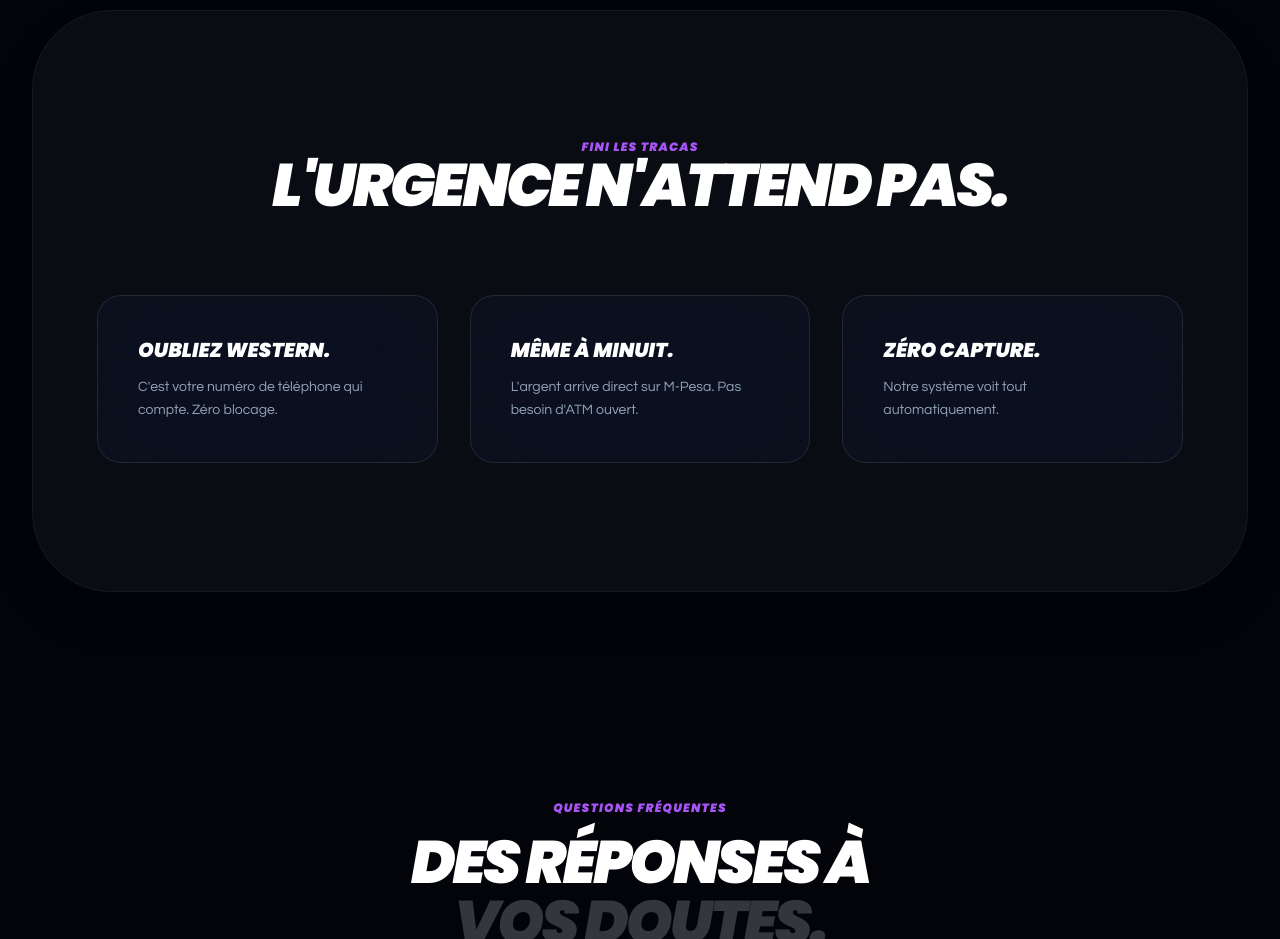
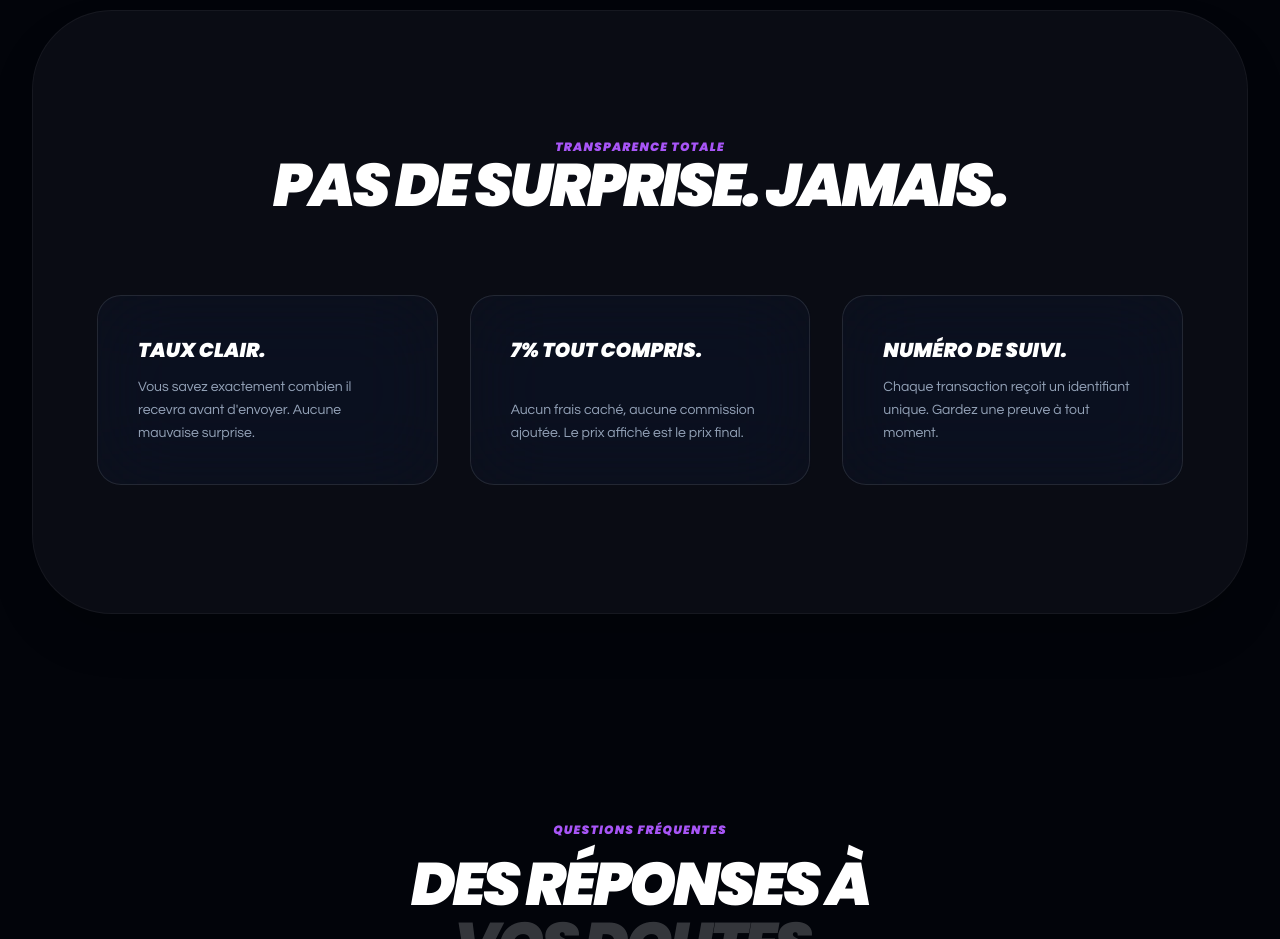
Before and after one commit to bred9702-svg/muniapay-frontend, a React (Vite) app: page / in a window 1280 px wide. Shown: the part 3440-4379 px from the top of the page. Built offline with nearby package versions, Linux system fonts and the light colour scheme.

Commit message:
Update App.jsx

```diff
--- a/src/App.jsx
+++ b/src/App.jsx
@@ -349,14 +349,14 @@ const App = () => {
       <section className="py-20 md:py-32 bg-[#0a0c14] section-rounded my-12 md:my-20 relative overflow-hidden border border-white/5 shadow-2xl">
         <div className="container mx-auto max-w-7xl px-8 md:px-16 text-white">
           <div className="text-center mb-12 md:mb-20">
-            <h2 className="text-xs font-black text-purple-500 uppercase tracking-widest font-heading italic">Fini les tracas</h2>
-            <h3 className="text-3xl md:text-6xl font-black tracking-tighter uppercase italic font-heading">L'urgence n'attend pas.</h3>
+            <h2 className="text-xs font-black text-purple-500 uppercase tracking-widest font-heading italic">Transparence totale</h2>
+            <h3 className="text-3xl md:text-6xl font-black tracking-tighter uppercase italic font-heading">Pas de surprise. Jamais.</h3>
           </div>
-          <div className="grid md:grid-cols-3 gap-8 items-stretch">
+          <div className="grid md:grid-cols-3 gap-8">
             {[
-              { title: "Oubliez Western.", desc: "C'est votre numéro de téléphone qui compte. Zéro blocage.", icon: <X className="w-5 h-5"/> },
-              { title: "Même à minuit.", desc: "L'argent arrive direct sur M-Pesa. Pas besoin d'ATM ouvert.", icon: <Clock className="w-5 h-5"/> },
-              { title: "Zéro capture.", desc: "Notre système voit tout automatiquement.", icon: <Lock className="w-5 h-5"/> }
+              { title: "Taux clair.", desc: "Vous savez exactement combien il recevra avant d'envoyer. Aucune mauvaise surprise.", icon: <CheckCircle2 className="w-5 h-5"/> },
+              { title: "7% tout compris.", desc: "Aucun frais caché, aucune commission ajoutée. Le prix affiché est le prix final.", icon: <Lock className="w-5 h-5"/> },
+              { title: "Numéro de suivi.", desc: "Chaque transaction reçoit un identifiant unique. Gardez une preuve à tout moment.", icon: <Clock className="w-5 h-5"/> }
             ].map((item, i) => (
               <div key={i} className="glass-card p-8 md:p-10 rounded-3xl border border-white/10 h-full flex flex-col justify-between">
                 <h4 className="text-xl font-black font-heading uppercase mb-3 italic">{item.title}</h4>
```
